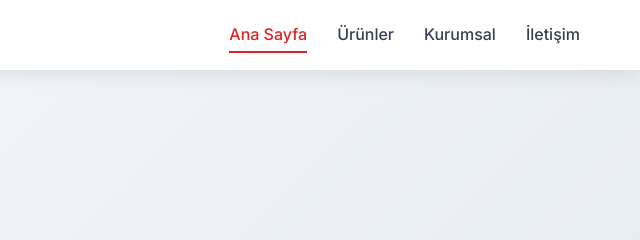
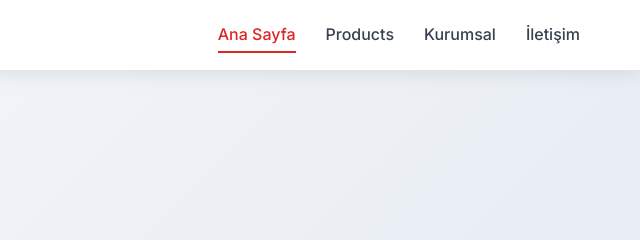
Before and after one commit to Acufurkan/Web-site, a plain HTML site: page index.html in a window 1280 px wide. Shown: the top 240 px of the page, 640-1280 px from the left. Drawn offline with Linux system fonts and the light colour scheme.

Commit message:
Product yapıldı

```diff
--- a/index.html
+++ b/index.html
@@ -23,7 +23,7 @@
 
             <div class="nav-menu" id="navMenu">
                 <a href="#home" class="nav-link active">Ana Sayfa</a>
-                <a href="#products" class="nav-link">Ürünler</a>
+                <a href="#products" class="nav-link">Products</a>
                 <a href="#corporate" class="nav-link">Kurumsal</a>
                 <a href="#contact" class="nav-link">İletişim</a>
             </div>
```
